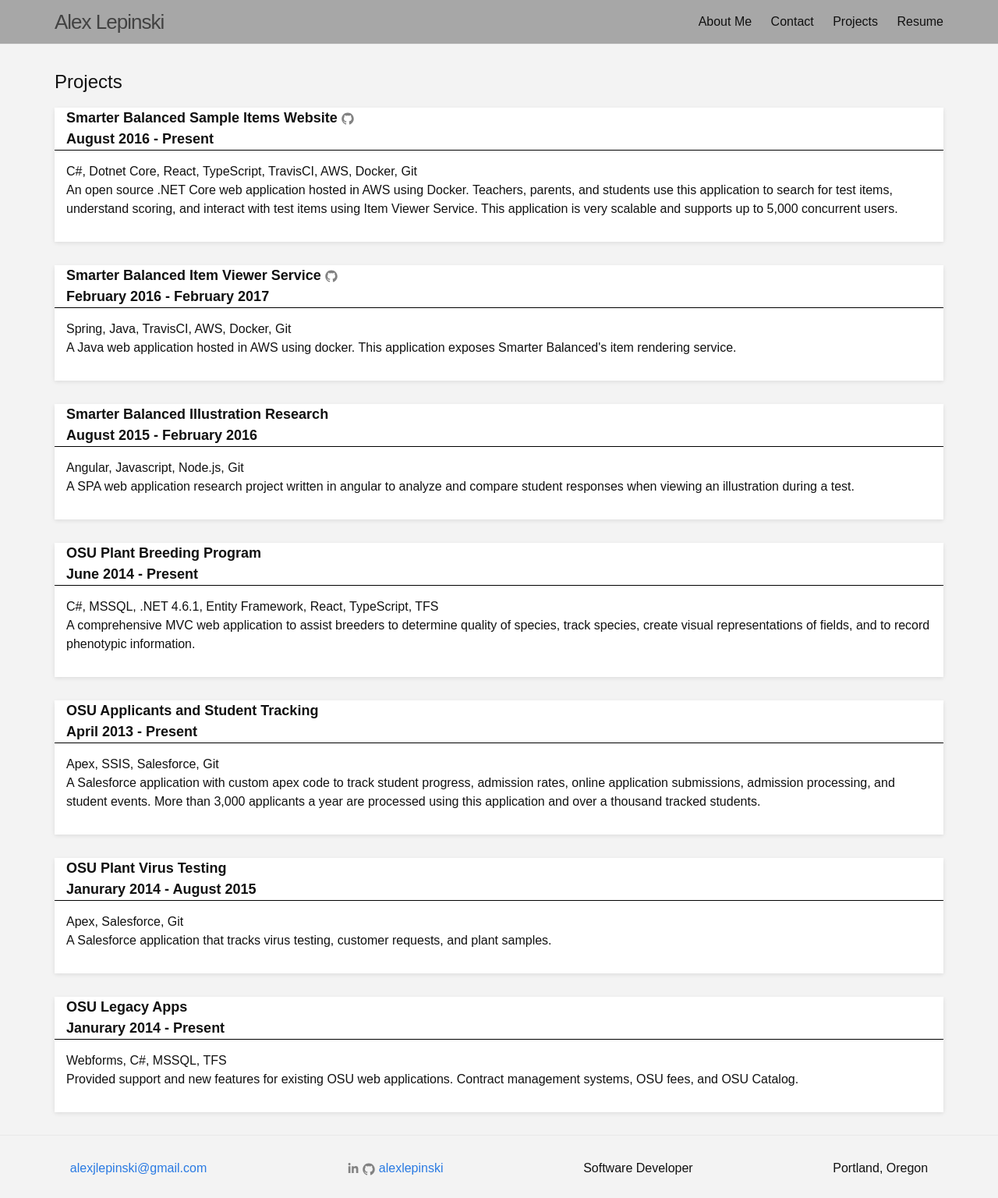
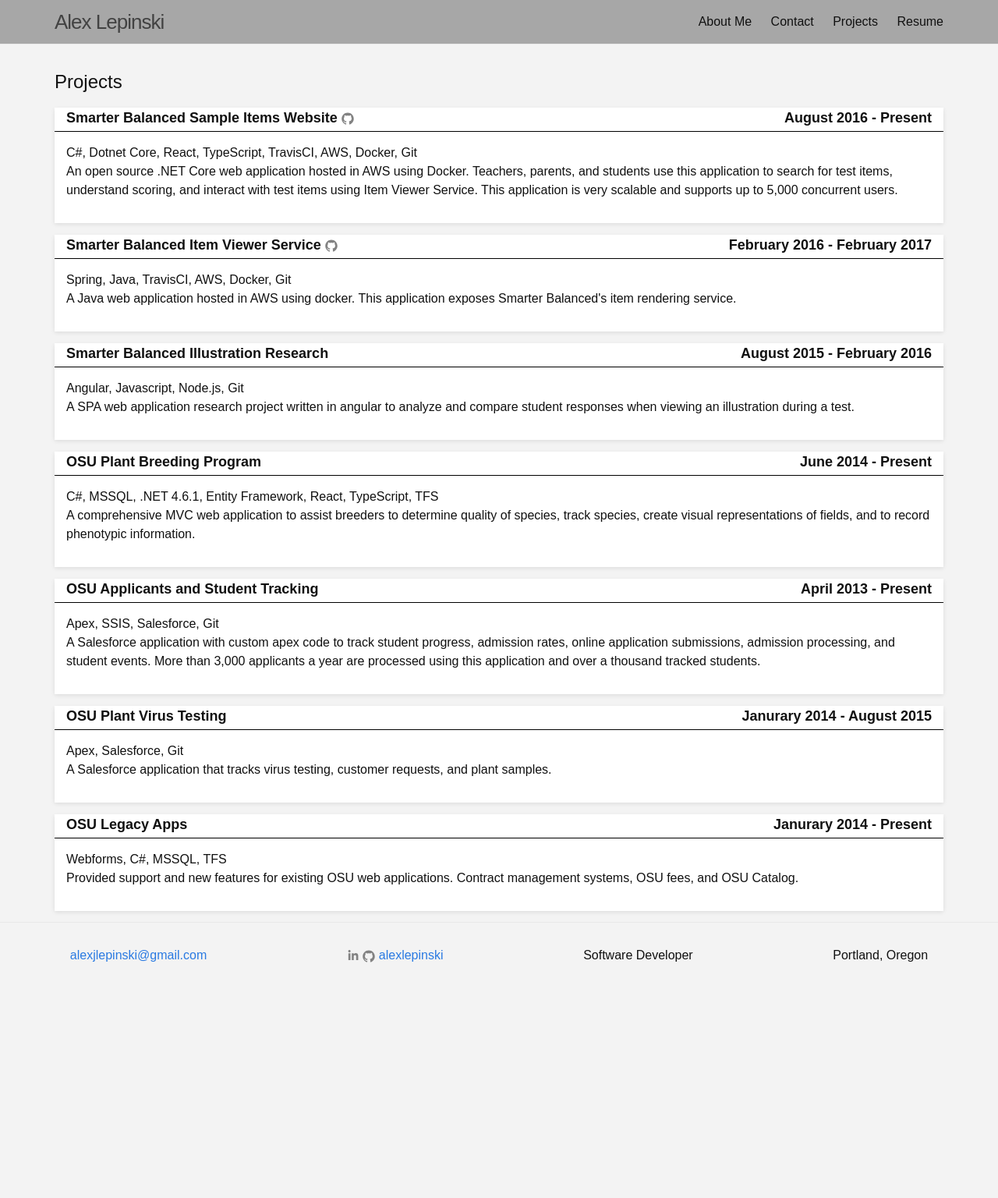
Before and after one commit to alexlepinski/alexlepinski.github.io, a Jekyll site: the page built from projects.html, in a window 1280 px wide. Shown: the whole page at 78% size. Built offline with Jekyll 4.4.1, drawn with Linux system fonts in a browser that asks for light colours; after the commit the page ends 1263 px from its top, so only the background shows below that.

Commit message:
changed style for about and projects

```diff
--- a/_sass/_custom.scss
+++ b/_sass/_custom.scss
@@ -1,21 +1,27 @@
 .projects-container {
-    .project {
+    display: flex;
+    flex-direction: column;
+    justify-content: space-around;
+}
+.section {
     display: block;
     background-color: white;
     box-shadow: 0 0.15em 0.35em 0 rgba(0,0,0,.1);
+    margin-bottom: $spacing-unit/2;
 }
-    .project .body{
-        margin-bottom: 30px;
-        padding: 15px;
+.section .body{
+    padding: $spacing-unit/2;
 }
-    .project .heading {
+.section .heading {
     font-weight: bold;
     font-size: 18px;
     border-bottom: 1px solid $grey-color-light;
     border-bottom-color: black;
-        padding-left: $spacing-unit/2;
-    }
-
+    padding: 0 $spacing-unit/2;
+    display: flex;
+    flex-direction: row;
+    justify-content: space-between;
+    height: 30px;
 }
 
 .about-picture img{
@@ -37,7 +43,7 @@
 }
 
 .about-pro {
-    padding-left: 20px;
+    margin-left: $spacing-unit;
     flex-grow: 2;
     width: 500px;
 }
--- a/projects.html
+++ b/projects.html
@@ -4,7 +4,7 @@
 permalink: /projects/
 ---
 <div class="projects-container">
-     <div class="project">
+     <div class="section">
         <div class="heading">
             <div class="title">Smarter Balanced Sample Items Website {% include icon-github.html username="osu-cass/SampleItemsWebsite" linktext="" %}</div>
 
@@ -22,7 +22,7 @@
             </div>
         </div>
     </div>
-     <div class="project">
+     <div class="section">
         <div class="heading">
             <div class="title">Smarter Balanced Item Viewer Service {% include icon-github.html username="osu-cass/AP_ItemViewerService" linktext="" %}</div>
             <div class="dates">February 2016 - February 2017</div>
@@ -37,7 +37,7 @@
             </div>
         </div>
     </div>
-     <div class="project">
+     <div class="section">
         <div class="heading">
             <div class="title">Smarter Balanced Illustration Research</div>
             <div class="dates">August 2015 - February 2016</div>
@@ -52,7 +52,7 @@
             </div>
         </div>
     </div>
-     <div class="project">
+     <div class="section">
         <div class="heading">
             <div class="title">OSU Plant Breeding Program</div>
             <div class="dates">June 2014 - Present</div>
@@ -68,7 +68,7 @@
             ></div>
         </div>
     </div>
-     <div class="project">
+     <div class="section">
         <div class="heading">
             <div class="title">OSU Applicants and Student Tracking</div>
             <div class="dates">April 2013 - Present</div>
@@ -85,7 +85,7 @@
             </div>
         </div>
     </div>
-     <div class="project">
+     <div class="section">
         <div class="heading">
             <div class="title">OSU Plant Virus Testing</div>
             <div class="dates">Janurary 2014 - August 2015</div>
@@ -99,7 +99,7 @@
             </div>
         </div>
     </div>
-    <div class="project">
+    <div class="section">
         <div class="heading">
             <div class="title">OSU Legacy Apps</div>
             <div class="dates">Janurary 2014 - Present</div>
```
Also changed, not shown: about.html (+6 -3 lines). Lines whose indentation alone changed are shown as unchanged.
